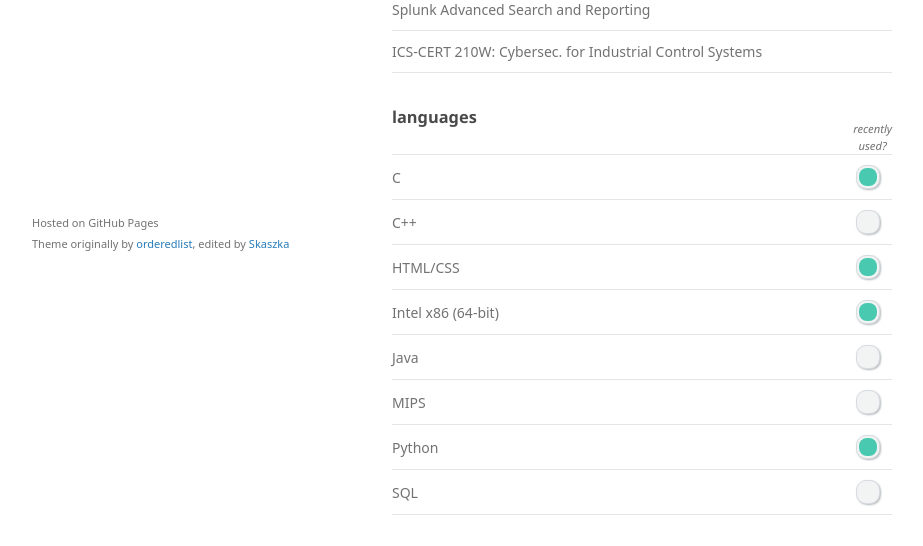
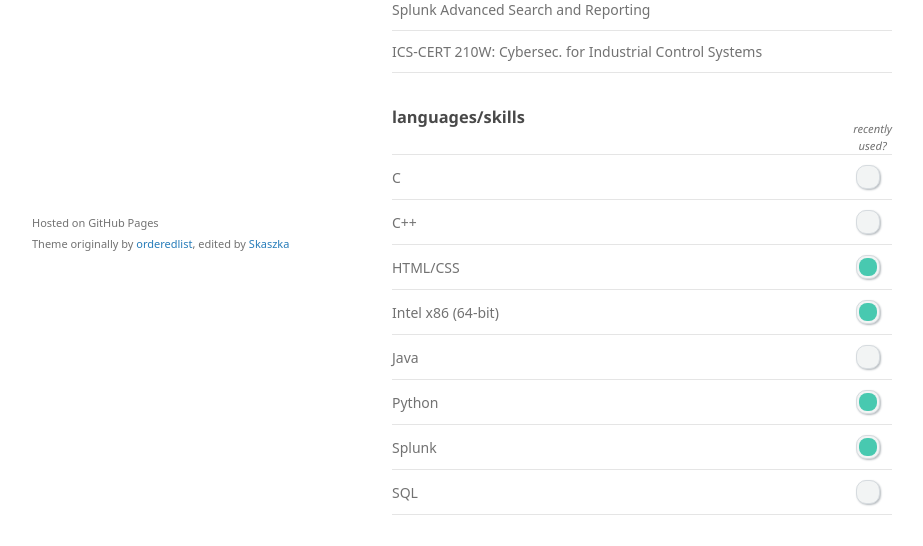
Before and after one commit to Svitanki/Svitanki.github.io, a Jekyll site: the page built from resume.html, in a window 1280 px wide. Shown: the part 577-1123 px from the top of the page, without its empty margins (178-1101 px from the left). Built offline with Jekyll 4.4.1, drawn with Linux system fonts in a browser that asks for light colours; some web fonts are replaced; the repository's description, which GitHub fills in, is left out.

Commit message:
minor res update

```diff
--- a/resume.html
+++ b/resume.html
@@ -69,16 +69,16 @@
   </div>
 
   <div class="entry">
-    <h3>languages</h3>
+    <h3>languages/skills</h3>
     <p class="indented-p" style="margin-top:-25px"><table class="lang-table">
     <tr><td style="min-width: 250px;"> </td> <td style="width:20px; font-size:0.8em; text-align:center; padding:0px;"><i>recently used?</i></td></tr>
-    <tr><td>C</td><td><center><div class="button-outer"><div class="button-checked"></div></div></center></td></tr>
+    <tr><td>C</td><td><center><div class="button-outer"><div class="button-unchecked"></div></div></center></td></tr>
     <tr><td>C++</td><td><center><div class="button-outer"><div class="button-unchecked"></div></div></center></td></tr>
     <tr><td>HTML/CSS</td><td><center><div class="button-outer"><div class="button-checked"></div></div></center></td></tr>
     <tr><td>Intel x86 (64-bit)</td><td><center><div class="button-outer"><div class="button-checked"></div></div></center></td></tr>
     <tr><td>Java</td><td><center><div class="button-outer"><div class="button-unchecked"></div></div></center></td></tr>
-    <tr><td>MIPS</td><td><center><div class="button-outer"><div class="button-unchecked"></div></div></center></td></tr>
     <tr><td>Python</td><td><center><div class="button-outer"><div class="button-checked"></div></div></center></td></tr>
+    <tr><td>Splunk</td><td><center><div class="button-outer"><div class="button-checked"></div></div></center></td></tr>
     <tr><td>SQL</td><td><center><div class="button-outer"><div class="button-unchecked"></div></div></center></td></tr>
     <tr>
     </table></p>
```
